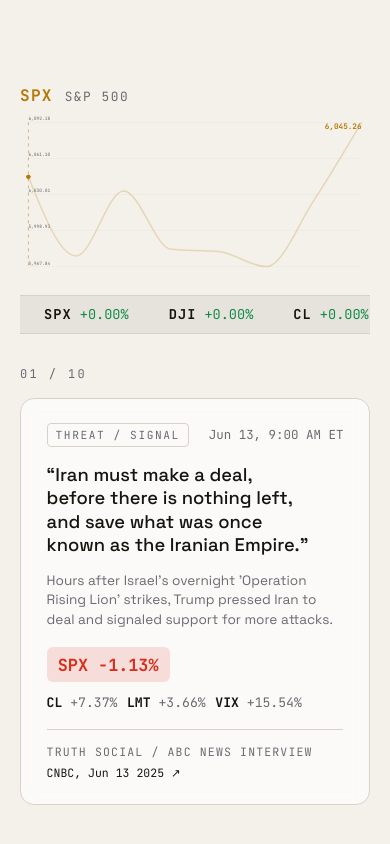
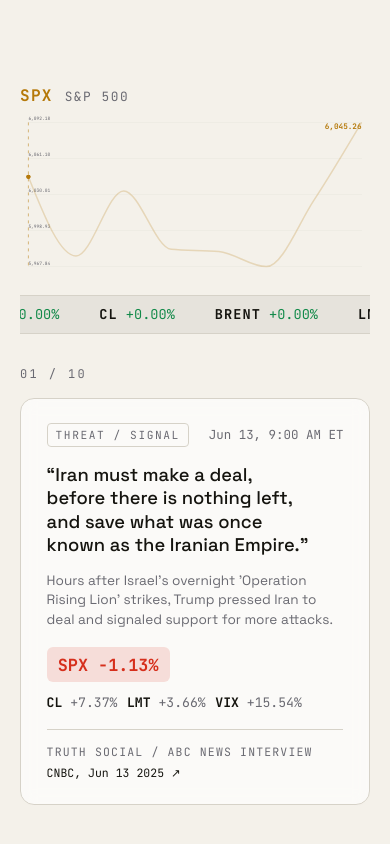
Before and after one commit to andrewli8/truth-and-ticker, a React (Vite) app: page / in a window 390 px wide. Shown: the part 1608-2452 px from the top of the page. Built offline with nearby package versions, Linux system fonts and the light colour scheme.

Commit message:
feat: marquee ticker + tablet layout; responsive hardening (no overflow 320-1280)

```diff
--- a/src/components/MarketChart.module.css
+++ b/src/components/MarketChart.module.css
@@ -29,6 +29,14 @@
   height: auto;
   max-height: 56vh;
   display: block;
+}
+
+@media (min-width: 769px) and (max-width: 1100px) {
+  .svg { max-height: 40vh; }
+}
+
+@media (max-width: 768px) {
+  .svg { max-height: 46vh; }
 }
 
 .grid {
--- a/src/components/TickerRail.module.css
+++ b/src/components/TickerRail.module.css
@@ -12,6 +12,21 @@
   padding: 0.6rem 1.5rem;
   font-family: 'JetBrains Mono', monospace;
   white-space: nowrap;
+  width: max-content;
+}
+
+.live .track {
+  animation: marquee 38s linear infinite;
+}
+
+.live:hover .track {
+  animation-play-state: paused;
+}
+
+/* Reduced motion: no marquee; let users swipe the strip instead. */
+.static {
+  overflow-x: auto;
+  -webkit-overflow-scrolling: touch;
 }
 
 .chip {
@@ -31,12 +46,11 @@
 .down { color: var(--risk); }
 .flat { color: var(--muted); }
 
-.live .val {
-  animation: flicker 2.4s steps(8, end) infinite;
+@keyframes marquee {
+  from { transform: translateX(0); }
+  to { transform: translateX(-50%); }
 }
 
-@keyframes flicker {
-  0%, 92%, 100% { opacity: 1; }
-  93% { opacity: 0.55; }
-  96% { opacity: 0.85; }
+@media (prefers-reduced-motion: reduce) {
+  .live .track { animation: none; }
 }
--- a/src/components/TickerRail.tsx
+++ b/src/components/TickerRail.tsx
@@ -15,22 +15,29 @@
   return s.points[idx].pctFromPrevClose
 }
 
+function Chip({ s, progress }: { s: Series; progress: number }) {
+  const pct = currentPct(s, progress)
+  const dir = pct === null ? 'flat' : pct >= 0 ? 'up' : 'down'
+  return (
+    <span className={styles.chip}>
+      <span className={styles.sym}>{s.ticker}</span>
+      <span className={`${styles.val} ${styles[dir]}`}>{formatPct(pct)}</span>
+    </span>
+  )
+}
+
 export function TickerRail({ markets, progress }: Props) {
   const reduced = useReducedMotion()
 
   return (
-    <div className={`${styles.rail} ${reduced ? '' : styles.live}`} aria-hidden="true">
+    <div className={`${styles.rail} ${reduced ? styles.static : styles.live}`} aria-hidden="true">
       <div className={styles.track}>
-        {markets.map((m) => {
-          const pct = currentPct(m, progress)
-          const dir = pct === null ? 'flat' : pct >= 0 ? 'up' : 'down'
-          return (
-            <span key={m.ticker} className={styles.chip}>
-              <span className={styles.sym}>{m.ticker}</span>
-              <span className={`${styles.val} ${styles[dir]}`}>{formatPct(pct)}</span>
-            </span>
-          )
-        })}
+        {markets.map((m) => (
+          <Chip key={m.ticker} s={m} progress={progress} />
+        ))}
+        {/* duplicate set for a seamless marquee loop */}
+        {!reduced &&
+          markets.map((m) => <Chip key={`dup-${m.ticker}`} s={m} progress={progress} />)}
       </div>
     </div>
   )
--- a/src/styles/app.css
+++ b/src/styles/app.css
@@ -53,6 +53,15 @@
   margin-bottom: 1rem;
 }
 
+/* Tablet: single column, still pinned, with a compact chart so both fit. */
+@media (min-width: 769px) and (max-width: 1100px) {
+  .stage {
+    grid-template-columns: 1fr;
+    gap: 1.5rem;
+    padding: 0 2rem;
+  }
+}
+
 @media (max-width: 768px) {
   .stage {
     grid-template-columns: 1fr;
```
